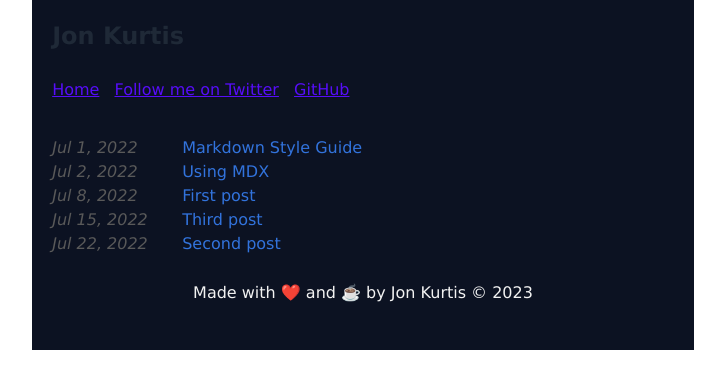
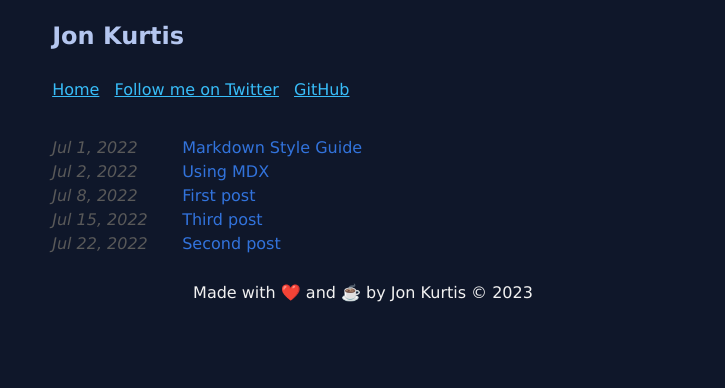
Before and after one commit to jonkurtis/jonkurtis, an Astro site: page /blog in a window 1280 px wide. Shown: the whole page, without its empty margins (277-1002 px from the left). Built offline with nearby package versions, Linux system fonts and the light colour scheme; Astro itself is replaced by a stand-in of ours.

Commit message:
add daisy ui theme.

```diff
--- a/src/layouts/BaseLayout.astro
+++ b/src/layouts/BaseLayout.astro
@@ -11,7 +11,7 @@ const { title, description } = Astro.props;
 ---
 
 <!DOCTYPE html>
-<html lang="en">
+<html lang="en" data-theme="night">
 	<head>
 		<BaseHead title={title} description={description} />
 	</head>
--- a/src/styles/global.css
+++ b/src/styles/global.css
@@ -3,13 +3,13 @@
   https://github.com/HermanMartinus/bearblog/blob/297026a877bc2ab2b3bdfbd6b9f7961c350917dd/templates/styles/blog/default.css
   License MIT: https://github.com/HermanMartinus/bearblog/blob/master/LICENSE.md
  */
+
 body {
 	font-family: Verdana, sans-serif;
 	margin: auto;
 	padding: 20px;
 	max-width: 65ch;
 	text-align: left;
-	background-color: rgb(12, 18, 34);
 	word-wrap: break-word;
 	overflow-wrap: break-word;
 	line-height: 1.5;
@@ -23,7 +23,7 @@ h5,
 h6,
 strong,
 b {
-	color: #222;
+	color: #f2f2f2
 }
 a {
 	color: #3273dc;
--- a/tailwind.config.cjs
+++ b/tailwind.config.cjs
@@ -9,4 +9,15 @@ module.exports = {
 		require('@tailwindcss/typography'),
 
 	],
+	daisyui: {
+		styled: true,
+		themes: true,
+		base: true,
+		utils: true,
+		logs: true,
+		rtl: false,
+		prefix: "",
+		darkTheme: "dark",
+		themes: ["night"]
+	  },
 }
```
